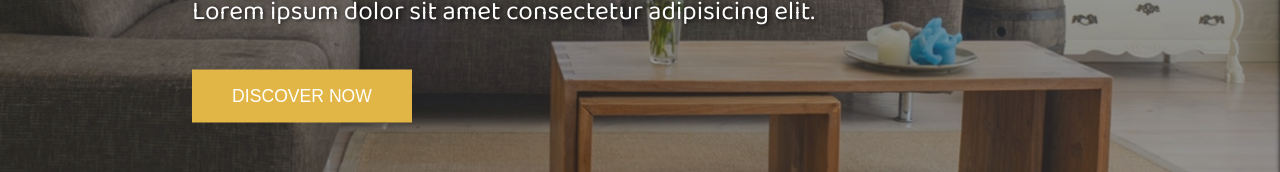
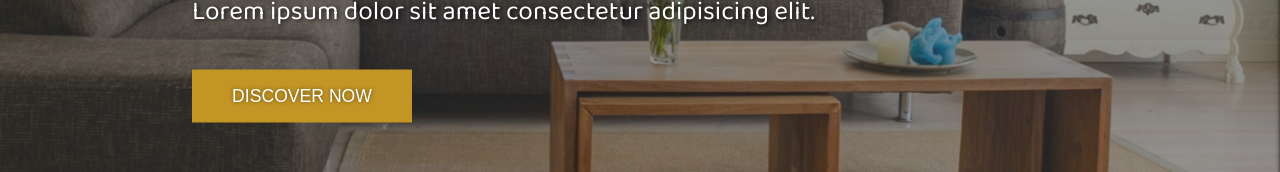
Before and after one commit to EngMostafaBassem/arch-nextjs, a Next.js app: page / in a window 1280 px wide. Shown: the part 462-634 px from the top of the page. Built offline with nearby package versions, Linux system fonts and the light colour scheme.

Commit message:
change bg-color for discover now btn

```diff
--- a/Components/Header/Header.module.css
+++ b/Components/Header/Header.module.css
@@ -41,7 +41,7 @@
 .header_content  button{
     width: 25rem;
     height: 6rem;
-    background-color: var(--primary-color);
+    background-color: #c29525;
     color: white;
     outline: none;
     border:none;
@@ -49,6 +49,7 @@
     cursor: pointer;
     text-transform: uppercase;
     transition: all 0.5s ease-in-out;
+    text-shadow: 0 0 0.5rem rgba(0, 0, 0, 0.493) ;
 }
 
 .header_content button:hover{
```
